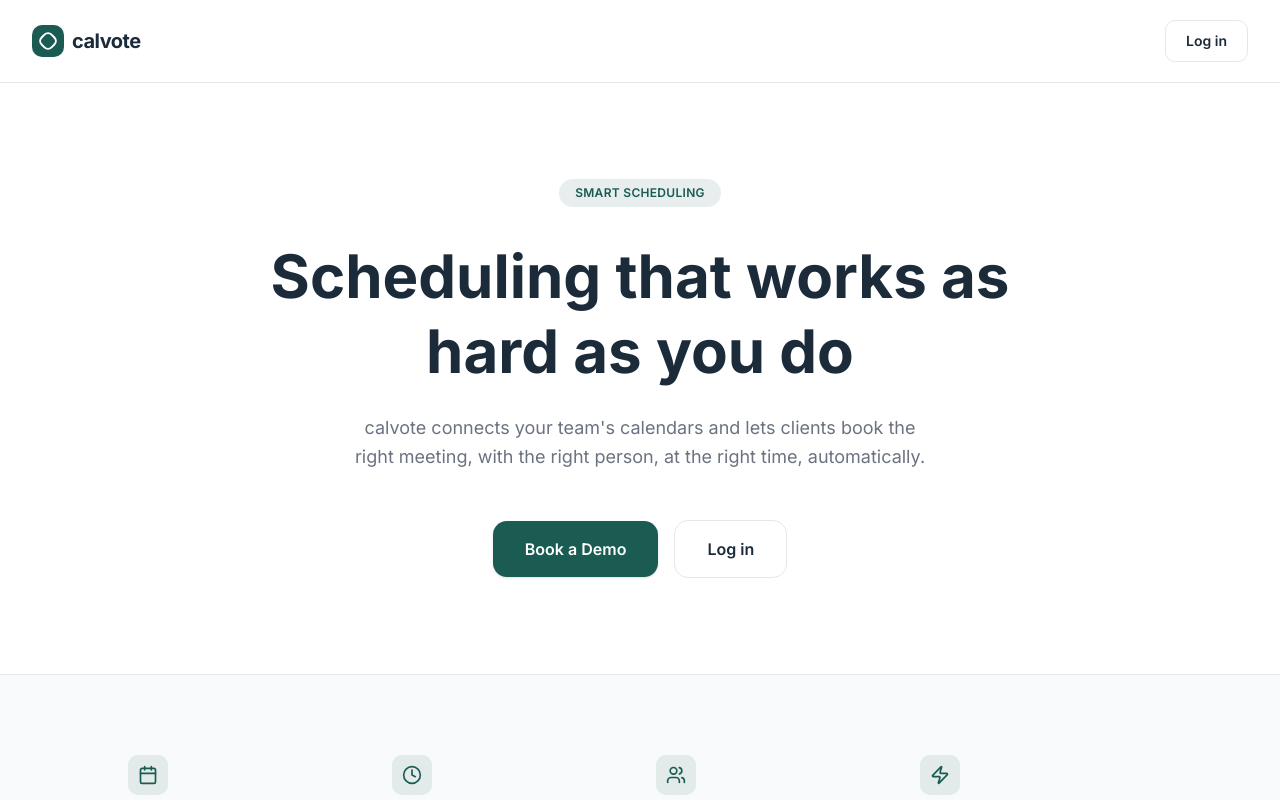
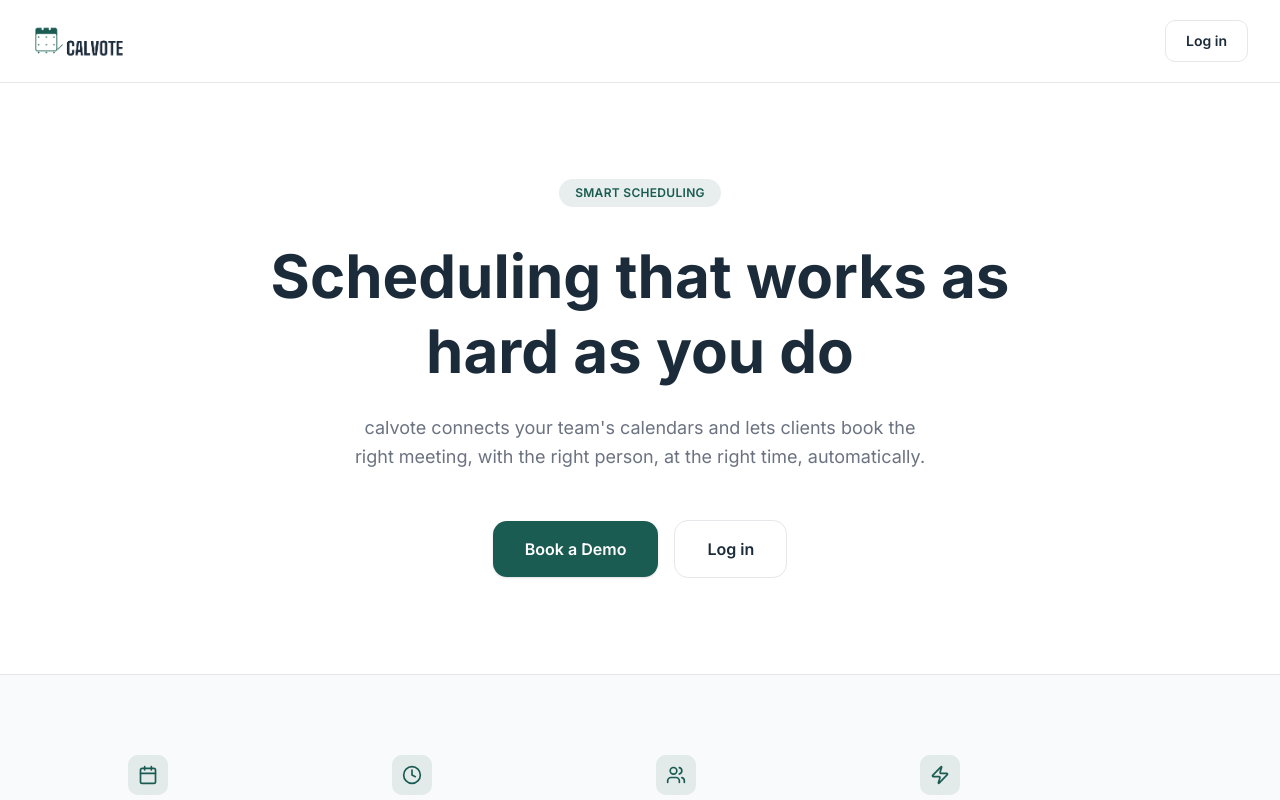
Before and after one commit to The-Dom-Agency/calvote, a Next.js app: page / in a window 1280 px wide. Shown: the top 800 px of the page. Built offline with nearby package versions, Linux system fonts and the light colour scheme; no server answers.

Commit message:
logo change

```diff
--- a/components/Logo.tsx
+++ b/components/Logo.tsx
@@ -1,10 +1,15 @@
-export function Logo({ className = '' }: { className?: string }) {
+import Image from 'next/image'
+
+export function Logo({ className = '', height = 36 }: { className?: string; height?: number }) {
+  const width = Math.round(height * (426 / 164))
   return (
-    <div className={`flex items-center gap-2 ${className}`}>
-      <div className="w-8 h-8 bg-[#1A5C52] rounded-lg flex items-center justify-center">
-        <div className="w-4 h-4 border-2 border-white rounded-sm rotate-45" />
-      </div>
-      <span className="text-[#1C2B3A] font-bold text-xl tracking-tight">calvote</span>
-    </div>
+    <Image
+      src="/logo2.png"
+      alt="calvote"
+      width={width}
+      height={height}
+      className={className}
+      priority
+    />
   )
 }
```
Also changed, not shown: public/logo.png (added), public/logo2.png (added).
